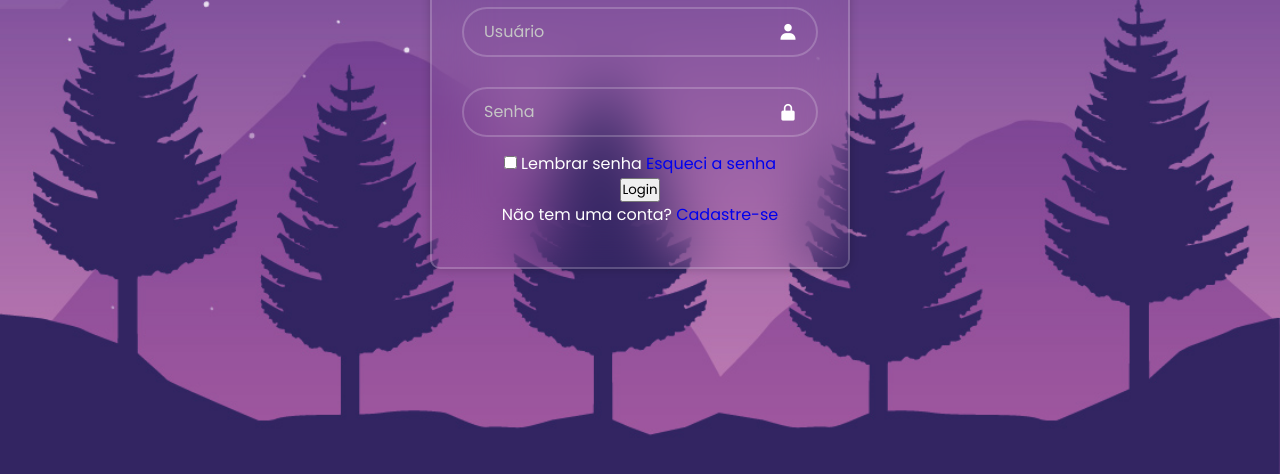
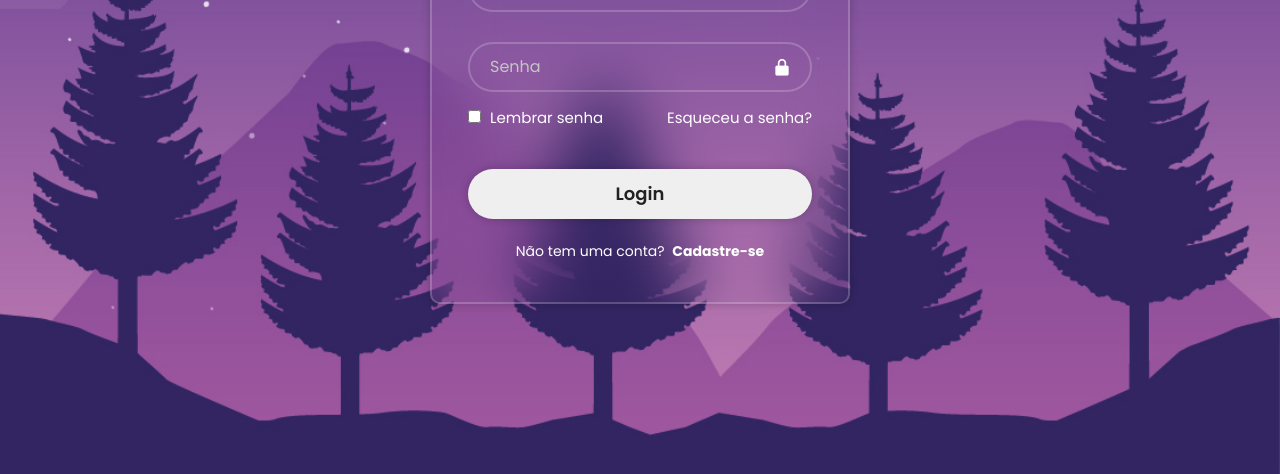
Before and after one commit to LuanIago/Pagina_de_login, a plain HTML site: page index.html in a window 1280 px wide. Shown: the part 326-800 px from the top of the page. Drawn offline with nearby package versions, Linux system fonts and the light colour scheme.

Commit message:
styled second part of the form

```diff
--- a/assets/styles/style.css
+++ b/assets/styles/style.css
@@ -29,9 +29,8 @@ body {
     border: 2px solid rgba(255, 255, 255, 0.2);
     border-radius: 10px;
     color: #fff;
-    padding: 40px 30px;
+    padding: 30px 36px 40px;
     box-shadow: 0px 0px 10px rgba(0, 0, 0, 0.2);
-
     text-align: center;
 }
 
@@ -69,3 +68,53 @@ body {
     top: 50%;
     transform: translateY(-50%);
 }
+
+.remember-forgot {
+    display: flex;
+    justify-content: space-between;
+    align-items: center;
+    font-size: 15px;
+}
+.remember-forgot label input {
+    accent-color: #fff;
+    margin-right: 5px;
+}
+.remember-forgot a {
+    display: inline-block;
+    color: #fff;
+}
+.remember-forgot a:hover {
+    text-decoration: underline;
+}
+
+button.login {
+    width: 100%;
+    height: 50px;
+    border: none;
+    border-radius: 40px;
+    padding: 9px 0px;
+    font-size: 18px;
+    font-weight: 600;
+    color: #222;
+    box-shadow: 0 0 10px rgba(0, 0, 0, 0.2);
+    margin: 40px 0px 22px;
+    cursor: pointer;
+    transition: background-color 0.5s ease, color 0.5s ease;
+}
+button.login:hover {
+    background-color: transparent;
+    border: 2px solid rgba(255, 255, 255, 0.2);
+    color: #fff;
+}
+
+.register-link {
+    font-size: 14px;
+}
+.register-link a {
+    color: #fff;
+    font-weight: bold;
+    margin-left: 4px;
+}
+.register-link a:hover {
+    text-decoration: underline;
+}
--- a/index.html
+++ b/index.html
@@ -12,11 +12,11 @@
         <form action="" method="get">
             <h1>Login</h1>
             <div class="input-box">
-                <input type="email" name="user" placeholder="Usuário">
+                <input type="text" name="user" placeholder="Usuário" required autofocus>
                 <i class="bx bxs-user"></i>
             </div>
             <div class="input-box">
-                <input type="password" name="password" placeholder="Senha">
+                <input type="password" name="password" placeholder="Senha" required>
                 <i class="bx bxs-lock-alt"></i>
             </div>
 
@@ -25,10 +25,10 @@
                     <input type="checkbox">
                     Lembrar senha
                 </label>
-                <a href="#">Esqueci a senha</a>
+                <a href="#">Esqueceu a senha?</a>
             </div>
 
-            <button type="submit">Login</button>
+            <button type="submit" class="login">Login</button>
 
             <div class="register-link">
                 <p>Não tem uma conta? <a href="#">Cadastre-se</a></p>
```
